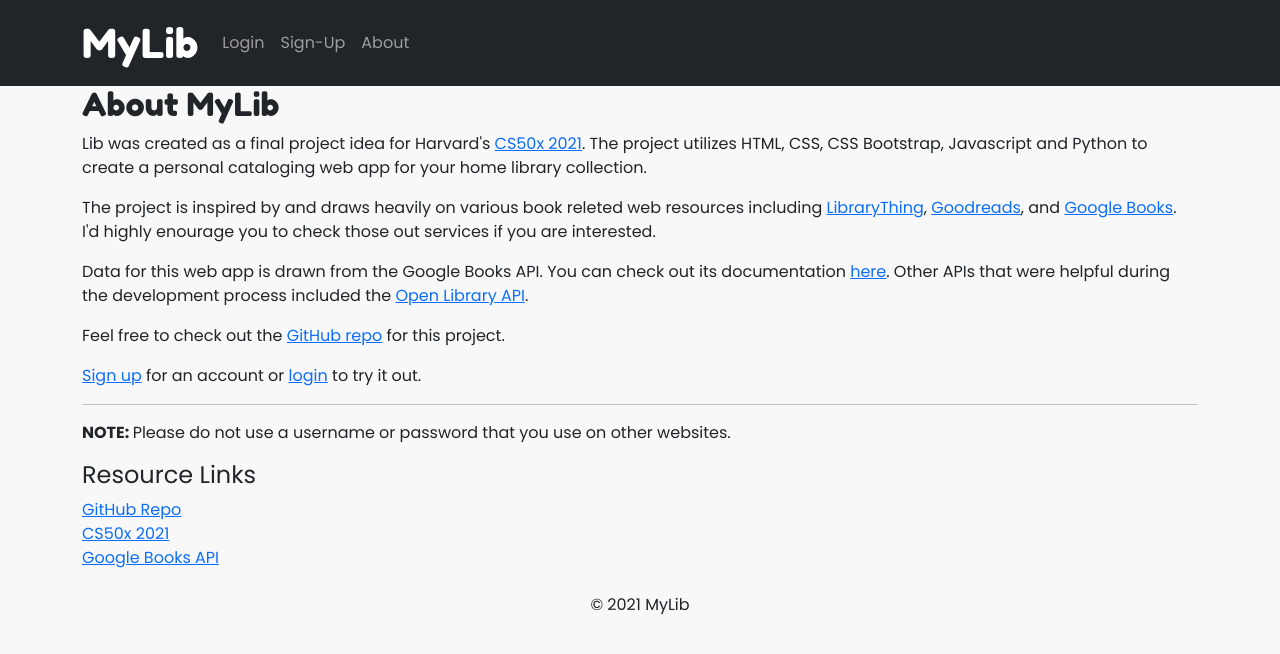
After one commit to jamesspearsv/mylib, a Flask app: page /about in a window 1280 px wide. The commit adds this page. Shown: the top 654 px of the page. Run offline with Flask 2, Linux system fonts and the light colour scheme; some libraries are stand-ins or nearby versions.

Commit message:
Added About page to app

```diff
--- a/mylib/routes.py
+++ b/mylib/routes.py
@@ -216,11 +216,14 @@ def add():
 @login_required
 def catalog():
     if request.method == "POST":
+        # Grabs titleId from posted form and userId from session
         title = request.form.get("titleId")
         user = session["user_id"]
 
+        # Gets desired record from user's catalog
         record = Catalogs.query.filter_by(titleId=title, userId=user).first()
 
+        # Removes record from user's catalog and commits changes
         try:
             db.session.delete(record)
             db.session.commit()
@@ -231,16 +234,15 @@ def catalog():
             return "Error: Delete record"
 
     else:
-        # Join Titles, Authors, Publishers, and Catalogs tables
-        #catalog = (db.session.query(Titles, Authors, Publishers).join(Authors, Publishers)).all()
-
-        #for title, author, publisher in catalog:
-        #    print(title.title, author.authorName, publisher.publisherName)
-
-        # Retreives catalog info from database
+        # Join Titles, Authors, Publishers, and Catalogs tables &
+        # retreives catalog info from database
         catalog = (db.session.query(Titles.title, Titles.subtitle, Titles.ISBN, Titles.publicationDate, Titles.cover,
                 Titles.pagination, Titles.googleBooksId, Authors.authorName, Publishers.publisherName, Catalogs.format, Titles.id)
                 .join(Authors, Publishers, Catalogs).order_by(Titles.title)
                 .filter(Catalogs.userId==session["user_id"])).all()
 
         return render_template("index.html", catalog=catalog)
+
+@app.route("/about")
+def about():
+    return render_template("about.html")
--- /dev/null
+++ b/mylib/static/css/about.css
@@ -0,0 +1,3 @@
+#title-logo {
+    font-family: 'Fredoka One', sans-serif;
+}
--- a/mylib/static/css/main.css
+++ b/mylib/static/css/main.css
@@ -55,3 +55,9 @@
     color: #aaaaaa;
     border-radius: 5%;
   }
+
+/* Copyright */
+.copyright {
+  text-align: center;
+  margin-top: 2%;
+}
--- /dev/null
+++ b/mylib/templates/about.html
@@ -0,0 +1,53 @@
+{% extends "layout.html" %}
+
+{% block title %}
+    About
+{% endblock %}
+
+{% block css %}
+<link rel="stylesheet" href="/static/css/about.css">
+{% endblock %}
+
+{% block main %}
+    <h2 id="title-logo">About MyLib</h2>
+    <div id="content">
+        <p>
+            Lib was created as a final project idea for Harvard's <a href="https://cs50.harvard.edu/x/2021/">CS50x 2021</a>.
+            The project utilizes HTML, CSS, CSS Bootstrap, Javascript and Python to create a personal cataloging web app for your home library collection.
+        </p>
+        <p>
+            The project is inspired by and draws heavily on various book releted web resources including
+            <a href="https://www.librarything.com">LibraryThing</a>, <a href="https://www.goodreads.com/">Goodreads</a>,
+            and <a href="https://books.google.com/">Google Books</a>. I'd highly enourage you to
+            check those out services if you are interested.
+        </p>
+        <p>
+            Data for this web app is drawn from the Google Books API. You can check out its
+            documentation <a href="https://developers.google.com/books/">here</a>. Other APIs that were helpful during the
+            development process included the <a href="https://openlibrary.org/developers/api">Open Library API</a>.
+        </p>
+        <p>
+            Feel free to check out the <a href="https://github.com/jamesspearsv/mylib">GitHub repo</a> for this project.
+        </p>
+        <p>
+            <a href="/register">Sign up</a> for an account or <a href="/login">login</a> to try it out.
+        </p>
+        <hr>
+        <p><b>NOTE: </b>Please do not use a username or password that you use on other websites.</p>
+    </div>
+    <div id="link-tree">
+        <h4>Resource Links</h4>
+        <div class="links">
+            <a href="https://github.com/jamesspearsv/mylib">GitHub Repo</a>
+        </div>
+        <div class="links">
+            <a href="https://cs50.harvard.edu/x/2021/">CS50x 2021</a>
+        </div>
+        <div class="links">
+            <a href="https://developers.google.com/books/">Google Books API</a>
+        </div>
+    </div>
+    <div class="copyright">
+        <p>© 2021 MyLib</p>
+      </div>
+{% endblock %}
--- a/mylib/templates/index.html
+++ b/mylib/templates/index.html
@@ -1,7 +1,7 @@
 {% extends "layout.html" %}
 
 {% block title %}
-    Dashboard
+    Catalog
 {% endblock %}
 
 {% block css %}
--- a/mylib/templates/layout.html
+++ b/mylib/templates/layout.html
@@ -23,9 +23,9 @@
             <!-- Logged in NavBar -->
             <div class="collapse navbar-collapse" id="navbarToggler">
                 <div class="navbar-nav">
-                  <a href="#" class="nav-link">About MyLib</a>
-                  <a href="#" class="nav-link">My Account</a>
+                  <a href="#" class="nav-link">Account</a>
                   <a href="/logout" class="nav-link">Logout</a>
+                  <a href="/about" class="nav-link">About</a>
                 </div>
                 <form class="navbar-search d-flex" action="/search" method="get">
                   <input type="search" class="form-control" name="search" placeholder="Search For A Title or Author" autocomplete="off">
@@ -38,6 +38,7 @@
                 <div class="navbar-nav">
                     <a href="/login" class="nav-link">Login</a>
                     <a href="/register" class="nav-link">Sign-Up</a>
+                    <a href="/about" class="nav-link">About</a>
                 </div>
             </div>
             {% endif %}
@@ -55,7 +56,6 @@
         {% block main %}
         {% endblock %}
     </main>
-
   <script src="https://code.jquery.com/jquery-3.2.1.slim.min.js" integrity="sha384-KJ3o2DKtIkvYIK3UENzmM7KCkRr/rE9/Qpg6aAZGJwFDMVNA/GpGFF93hXpG5KkN" crossorigin="anonymous"></script>
   <script src="https://cdnjs.cloudflare.com/ajax/libs/popper.js/1.12.9/umd/popper.min.js" integrity="sha384-ApNbgh9B+Y1QKtv3Rn7W3mgPxhU9K/ScQsAP7hUibX39j7fakFPskvXusvfa0b4Q" crossorigin="anonymous"></script>
   <script src="https://maxcdn.bootstrapcdn.com/bootstrap/4.0.0/js/bootstrap.min.js" integrity="sha384-JZR6Spejh4U02d8jOt6vLEHfe/JQGiRRSQQxSfFWpi1MquVdAyjUar5+76PVCmYl" crossorigin="anonymous"></script>
--- a/mylib/templates/login.html
+++ b/mylib/templates/login.html
@@ -25,6 +25,6 @@
     <p id="register-link">Or sign-up for an account <a href="/register">here</a>.</p>
   </div>
   <div class="copyright">
-    <p>James Spears © 2021</p>
+    <p>© 2021 MyLib</p>
   </div>
 {% endblock %}
--- a/mylib/templates/register.html
+++ b/mylib/templates/register.html
@@ -38,6 +38,9 @@
       <input type="submit" value="Sign-Up" class="btn btn-dark" id="form-btn">
     </form>
   </div>
+  <div class="copyright">
+    <p>© 2021 MyLib</p>
+  </div>
   <script src="https://code.jquery.com/jquery-3.5.1.min.js"
   integrity="sha256-9/aliU8dGd2tb6OSsuzixeV4y/faTqgFtohetphbbj0="
   crossorigin="anonymous">
```
Also changed, not shown: mylib/static/js/search.js (+2 -6 lines).
